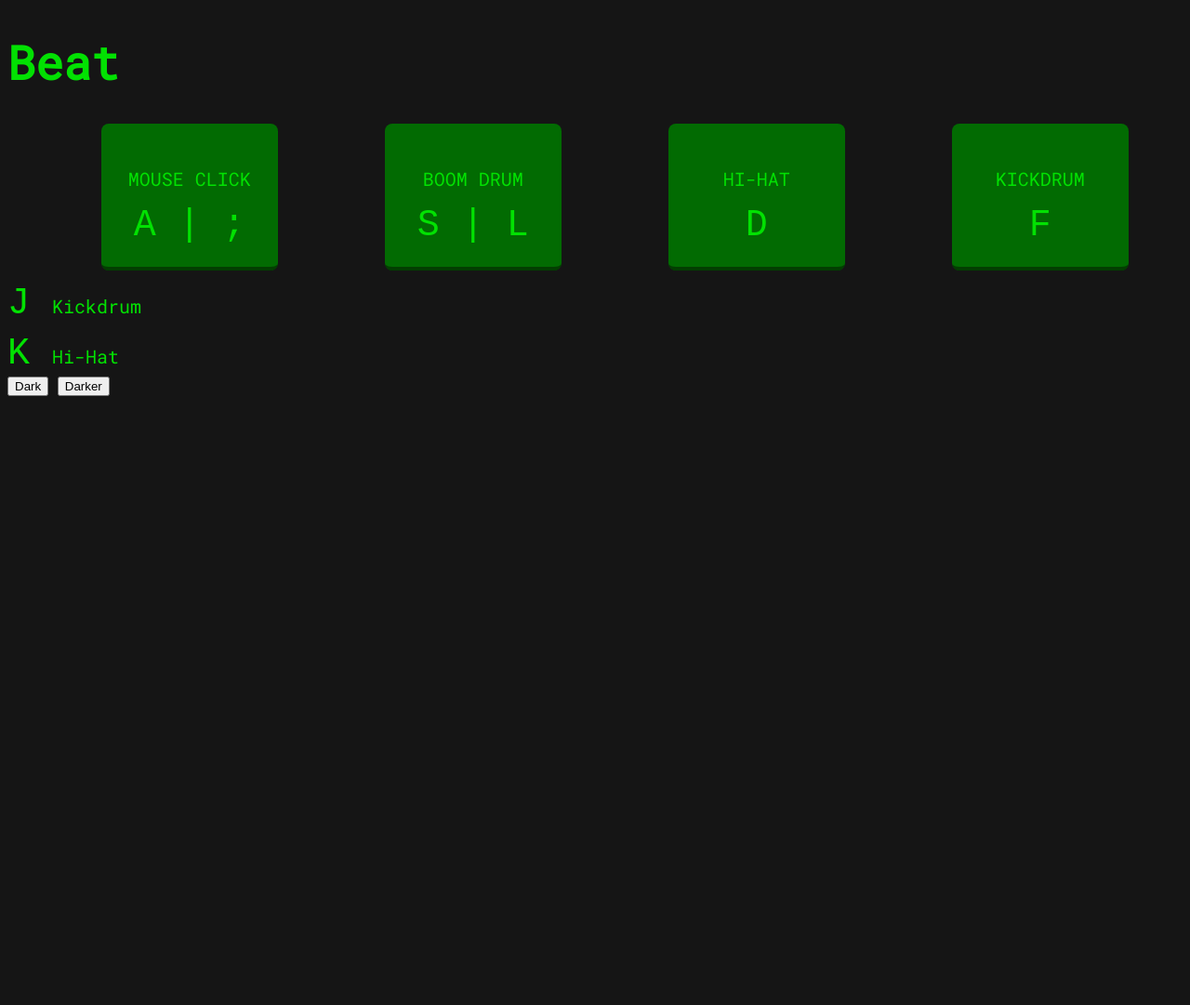
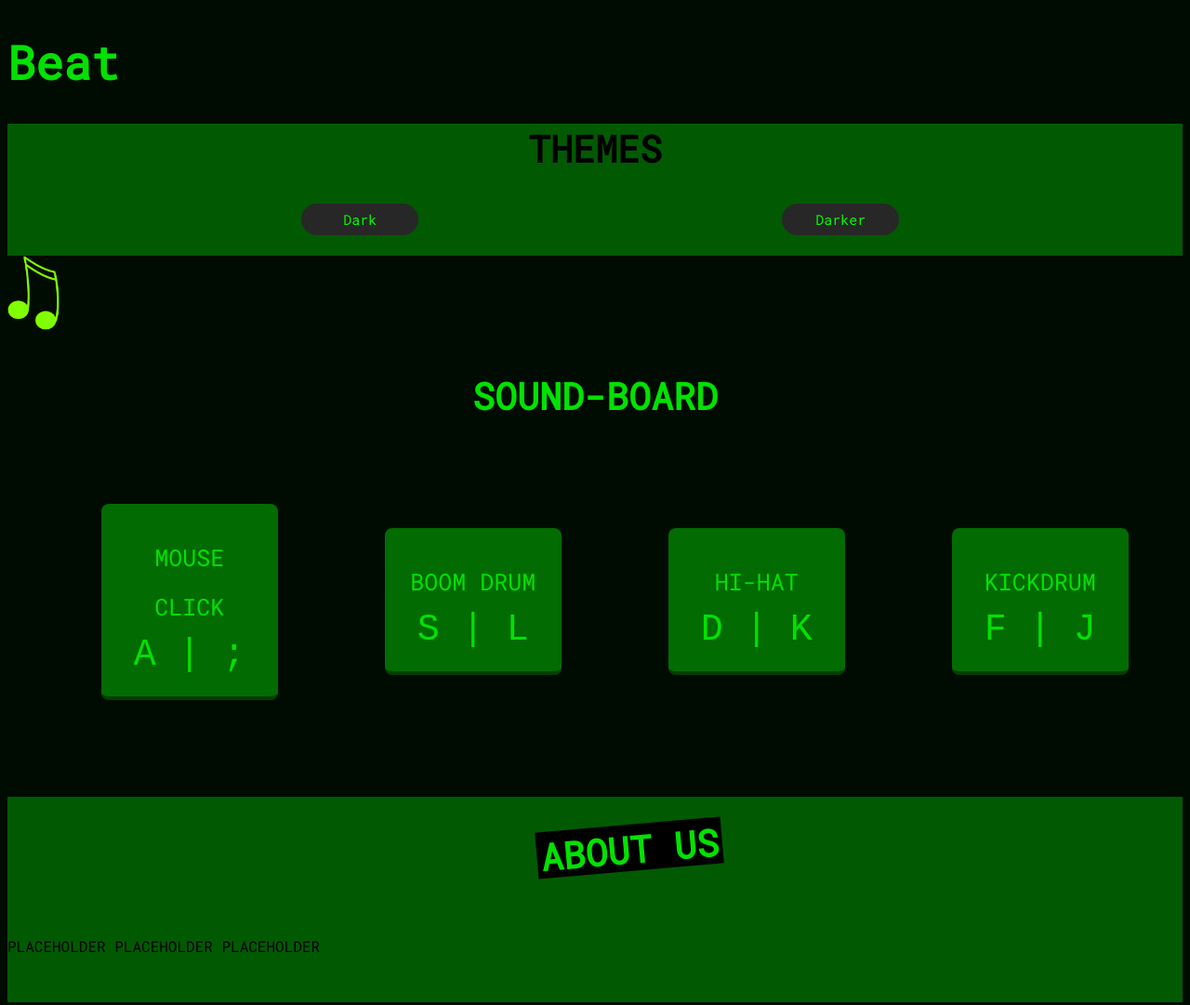
Before and after one commit to hellolol2016/beat, a plain HTML site: page index.html in a window 1280 px wide. Shown: the whole page at 93% size. Before the commit the page ends 800 px from the top, so only its background shows below. Drawn offline with Linux system fonts and the light colour scheme.

Commit message:
css and front-end update

```diff
--- a/index.html
+++ b/index.html
@@ -11,6 +11,16 @@
     <body id="dark">
         <h1>Beat</h1>
 
+        <div class="theme-heading">
+            <h2>THEMES</h2>
+            <div class="theme-buttons">
+                <button class="dark button1 hvr-glow">Dark</button>
+                <button class="darker button1 hvr-glow">Darker</button>
+            </div>
+        </div>
+
+        <img class="notes" src="../media/green-notes.png"><h3> SOUND-BOARD</h3>
+        <div id="dark" class="sounds"> <!-- PUT BACK BUTTONS-->
             <div class="square1 hvr-glow">
                 <div data-key="65" class="key">
                     <span class="snd">Mouse Click</span>
@@ -32,33 +42,29 @@
             <div class="square3 hvr-glow">
                 <div data-key="68" class="key">
                     <span class="snd">Hi-Hat</span>
-                <div><kbd>D</kbd></div>
+                <div data-key="75" class="key">
+                    <div> <kbd>D | K</kbd></div>
+                </div>
                 </div>
             </div>
 
             <div class="square4 hvr-glow">
                 <div data-key="70" class="key">
                     <span class="snd">Kickdrum</span>
-                <div><kbd>F</kbd></div>
+                <div data-key="74" class="key">
+                    <div><kbd>F | J</kbd></div>
+                </div>
+                </div>
             </div>
         </div>
 
-
-        <div id="dark" class="sounds"> <!-- PUT BACK BUTTONS-->
-            <div data-key="74" class="key">
-                <kbd>J</kbd>
-                <span class="snd">Kickdrum</span>
+        <div class="about-us">
+            <div class="about-us-title-background">
+                <h4>ABOUT US</h4>
             </div>
-            <div data-key="75" class="key">
-                <kbd>K</kbd>
-                <span class="snd">Hi-Hat</span>
-            </div>
+            <div class="about-us-text">PLACEHOLDER PLACEHOLDER PLACEHOLDER</div>
         </div>
 
-        <div class="theme-buttons">
-            <button class="dark">Dark</button>
-            <button class="darker">Darker</button>
-        </div>
 
         <audio  data-key="65" src="audio/click.wav"></audio>
         <audio data-key="83" src="audio/boom.wav"></audio>
--- a/styles/styles.css
+++ b/styles/styles.css
@@ -1,16 +1,86 @@
 /* -------------------- BACKGROUND ---------------------- */
 
 html{
-    background-color: rgb(21, 21, 21);
+    background-color: rgb(0, 12, 1);
     font-family: 'roboto mono', 'sans-serif';
 }
 
 
-/* --------------------------- HEADING -------------*/
+/* --------------------------- HEADING -------------------*/
 
 h1 {
     color: rgb(2, 225, 2);
     font-size: 50px;
+}
+
+.notes {
+    display: inline-block;
+    height: 80px;
+}
+
+h2 {
+    color: rgb(0, 0, 0);
+    text-align: center;
+    font-size: 40px;
+}
+
+h3 {
+    color: rgb(2, 225, 2);
+    text-align: center;
+    font-size: 40px;
+}
+
+h4 {
+    color: rgb(2, 225, 2);
+    text-align: center;
+    font-size: 40px;
+}
+
+
+/* ------------------------- THEME HEADING --------------------*/
+
+.theme-heading {
+    background-color: rgb(1, 90, 1);
+    padding: 0 0 20px 0;
+}
+
+.button1{
+    display:inline-block;
+    width: 10%;
+    height: 15%;
+    padding: 0.40%;
+    margin:0 0.1em 0.1em 0;
+    border:0.16em solid rgba(255,255,255,0);
+    border-radius:2em;
+    box-sizing: border-box;
+    text-decoration:none;
+    font-family:'Roboto mono',sans-serif;
+    font-weight:300;
+    background-color: rgb(39, 39, 39);
+    color:rgb(0, 255, 0);
+    text-shadow: 0 0.04em 0.04em rgba(0, 0, 0, 0.35);
+    text-align:center;
+    transition: all 0.2s;
+    font-size: 15px;
+}
+.button1:hover{
+    border-color: rgb(2, 225, 2);
+}
+@media all and (max-width:30em){
+    .button1{
+        display:block;
+        margin:0.2em auto;
+    }
+}
+
+.dark {
+    position: relative;
+    left: 25%;
+}
+
+.darker {
+    position: relative;
+    left: 55%
 }
 
 
@@ -152,13 +222,13 @@ h1 {
     box-shadow: 0 0 10px rgb(0, 255, 0);
   }
 
-/* ----------------------- TEXTS -----------------------*/
+/* ----------------------- SOUND BOARD TEXTS -----------------------*/
 
 
 .snd {
     color: rgb(2, 225, 2);
     position: relative;
-    font-size: 20px;
+    font-size: 25px;
 }
 
 .key {
@@ -166,3 +236,32 @@ h1 {
     position: relative;
     font-size: 40px;
 }
+
+.sounds {
+    position: relative;
+    top: 50px;
+}
+
+
+/* ---------------------------- ABOUT US ---------------------------*/
+
+.about-us-title-background {
+    background-color:rgb(0, 0, 0);
+    width: 200px;
+    height: 50px;
+    position: relative;
+    left: 45%;
+    top: 30px;
+    transform: rotate(-5deg);
+}
+
+.about-us {
+    background-color:rgb(1, 90, 1);
+    margin-top: 150px;
+    padding: 0 0 150px 0
+}
+
+.about-us-text {
+    position: relative;
+    top: 100px;
+}
```
Also changed, not shown: media/green-notes.png (added). Lines whose indentation alone changed are shown as unchanged.
